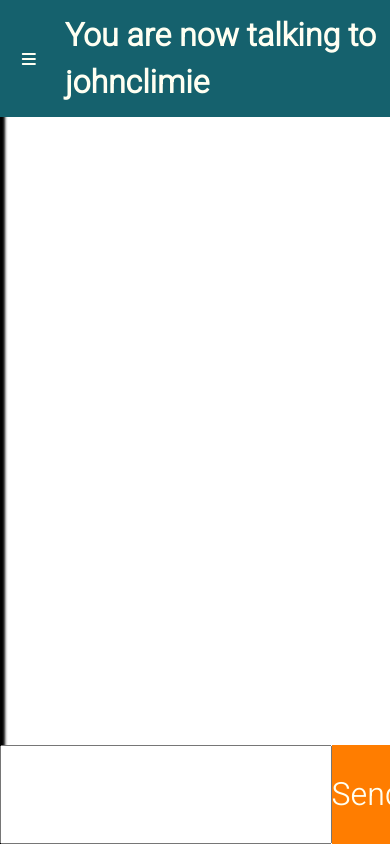
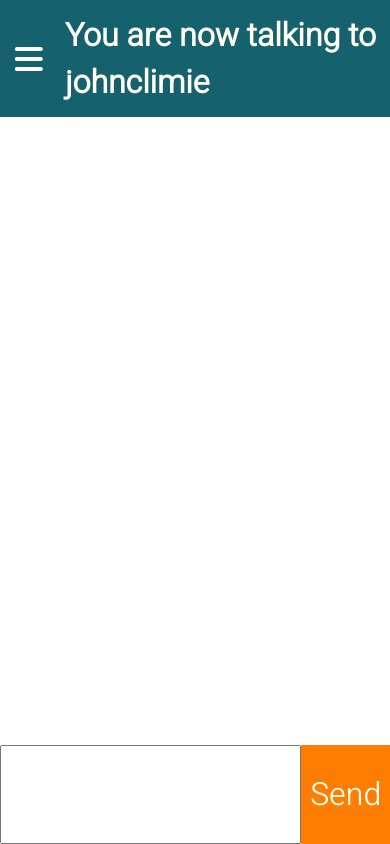
Before and after one commit to johnclimie/Project3FrontEnd, a React (Create React App) app: page /home in a window 390 px wide. Built offline with nearby package versions, Linux system fonts and the light colour scheme.

Commit message:
Added User list component and set up useState for side menu

```diff
--- a/src/index.css
+++ b/src/index.css
@@ -179,11 +179,11 @@
 }
 
 #nav-logo {
-    display: flex;
-    font-weight: bolder;
+    font-size: 2rem;
     width: 10%;
     align-items: center;
     margin-right: 5%;
+    display: none;
 }
 
 #message-input {
@@ -231,4 +231,16 @@
     #sidebar {
         display: none;
     }
+
+    #nav-logo {
+        display: flex;
+    }
+
+    #message-board {
+        box-shadow: none;
+    }
+
+    #send-btn {
+        width: 30%;
+    }
 }
--- a/src/pages/Home.js
+++ b/src/pages/Home.js
@@ -1,11 +1,16 @@
-import React from 'react';
+import React, { useState } from 'react';
 import { FontAwesomeIcon } from '@fortawesome/react-fontawesome';
 import { faBars } from '@fortawesome/free-solid-svg-icons';
 
+import Userlist from './Userlist';
+
 const Home = () => {
+
+    const [showMenu, setShowMenu] = useState(false);
+
     return (
         <div id='container'>
-            <div id='sidebar'>
+            {/* <div id='sidebar'>
                 <div id='home-header'>
                     <h1>DevsHelp</h1>
                 </div>
@@ -24,12 +29,14 @@ const Home = () => {
                         <h4>Skilled in Node.js</h4>
                     </div>
                 </div>
-            </div>
+            </div> */}
+
+            <Userlist />
 
             <div id="message-board">
                 <header id="message-header">
                     <span id="nav-logo">
-                        <FontAwesomeIcon icon={ faBars } />
+                        <FontAwesomeIcon icon={ faBars } onClick={() => setShowMenu(true)} />
                     </span>
                     <h1>You are now talking to johnclimie</h1>
                 </header>
--- /dev/null
+++ b/src/pages/Userlist.js
@@ -0,0 +1,28 @@
+import React from 'react';
+
+const Userlist = () => {
+    return (
+        <div id='sidebar'>
+                <div id='home-header'>
+                    <h1>DevsHelp</h1>
+                </div>
+
+                <div id='userlist'>
+                    <div class='user'>
+                        <h3>User</h3>
+                        <h4>Skilled in HTML, CSS</h4>
+                    </div>
+                    <div class='user'>
+                        <h3>User 2</h3>
+                        <h4>Skilled in React.js</h4>
+                    </div>
+                    <div class='user'>
+                        <h3>User 3</h3>
+                        <h4>Skilled in Node.js</h4>
+                    </div>
+                </div>
+            </div>
+    )
+}
+
+export default Userlist;
```
